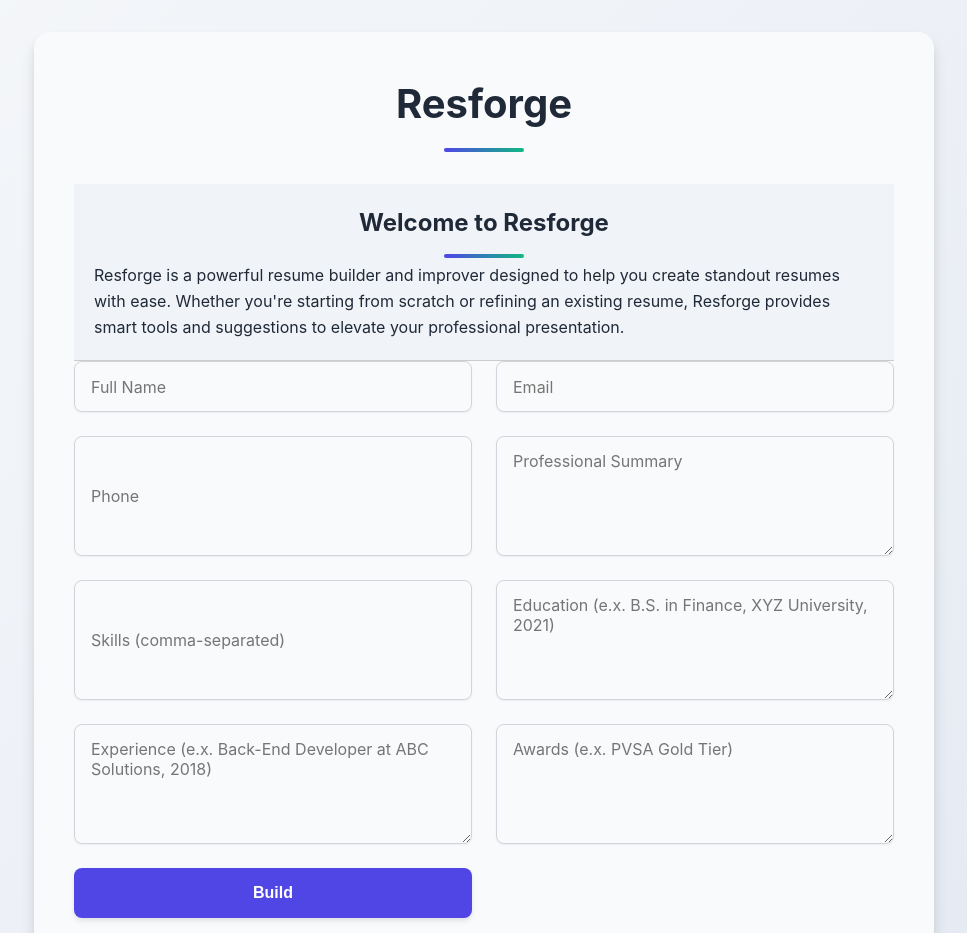
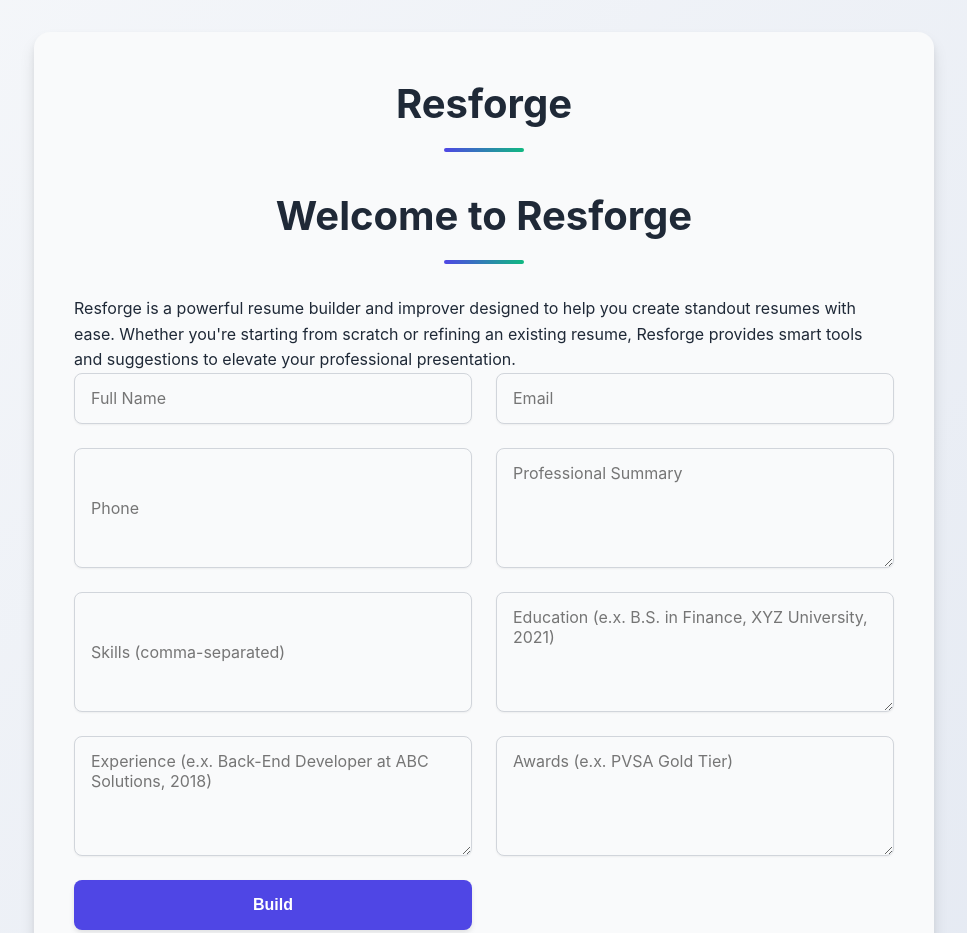
Before and after one commit to 0825eshaan/Resforge, a plain HTML site: page index.html in a window 1280 px wide. Shown: the top 933 px of the page, without its empty margins (156-1123 px from the left). Drawn offline with Linux system fonts and the light colour scheme.

Commit message:
Update index.html

```diff
--- a/index.html
+++ b/index.html
@@ -10,13 +10,15 @@
 <body>
   <div class="container">
     <h1>Resforge</h1>
-    <div style="background-color: #f0f4f8; padding: 20px; border-bottom: 1px solid #ccc;">
-  <h1 style="margin: 0; font-size: 24px;">Welcome to Resforge</h1>
-  <p style="margin: 5px 0 0 0; font-size: 16px;">
-    Resforge is a powerful resume builder and improver designed to help you create standout resumes with ease. Whether you're starting from scratch or refining an existing resume, Resforge provides smart tools and suggestions to elevate your professional presentation.
-  </p>
-</div>
-    <form id="resumeForm">
+
+    <div class="welcome-section">
+      <h1>Welcome to Resforge</h1>
+      <p>
+        Resforge is a powerful resume builder and improver designed to help you create standout resumes with ease. Whether you're starting from scratch or refining an existing resume, Resforge provides smart tools and suggestions to elevate your professional presentation.
+      </p>
+    </div>
+
+    <form id="resumeForm" class="form-section">
       <input type="text" id="name" placeholder="Full Name" required>
       <input type="email" id="email" placeholder="Email" required>
       <input type="text" id="phone" placeholder="Phone" required>
```
